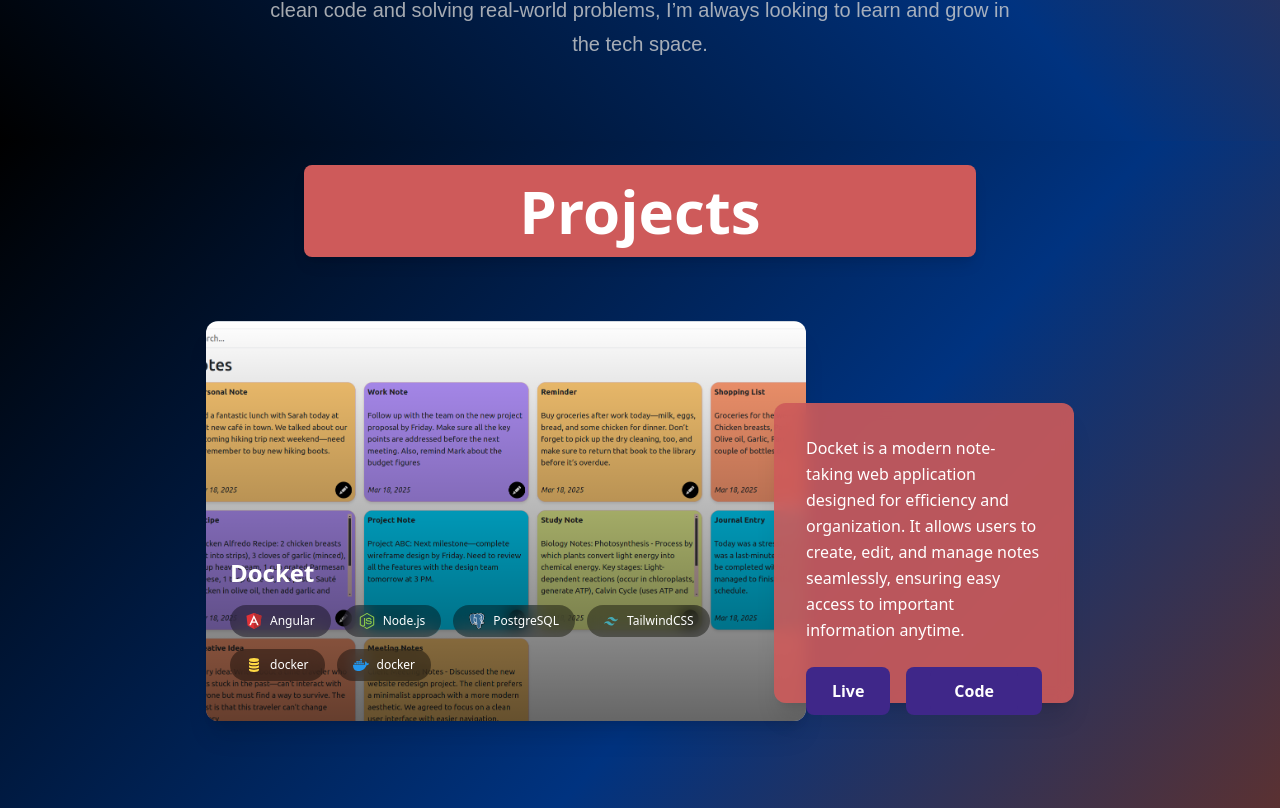
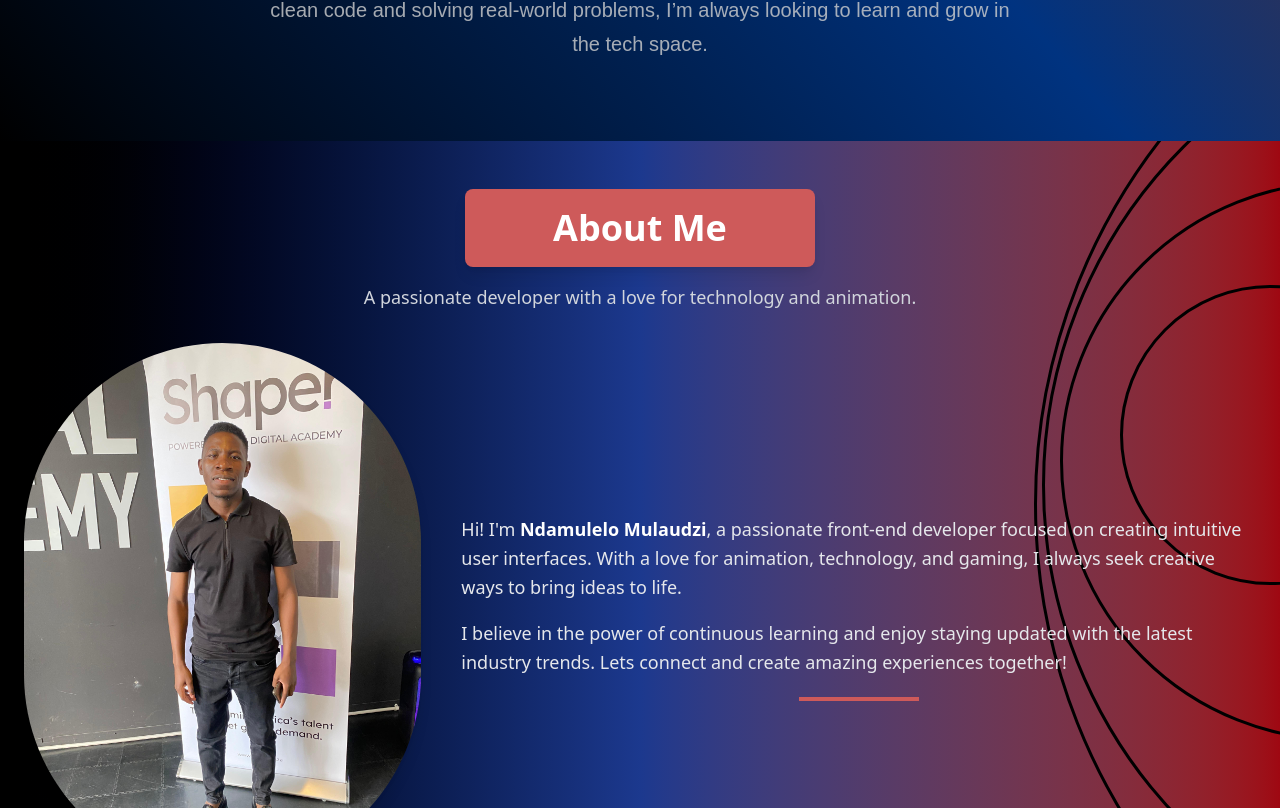
Before and after one commit to NdamuleloMulaudzi/portfolio, a Next.js app: page / in a window 1280 px wide. Shown: the part 992-1800 px from the top of the page. Built offline with nearby package versions, Linux system fonts and the light colour scheme.

Commit message:
no major

```diff
--- a/src/app/page.tsx
+++ b/src/app/page.tsx
@@ -1,3 +1,4 @@
+import About from "./pages/About";
 import Home from "./pages/Home";
 import Projects from "./pages/ProjectsList";
 
@@ -6,6 +7,7 @@ export default function Page() {
   return (
     <div>
       <Home />
+      <About />
       <Projects />
     </div>
   );
--- /dev/null
+++ b/src/app/pages/About.tsx
@@ -0,0 +1,56 @@
+import React from "react";
+import Image from "next/image";
+import "../styles/About.css";
+
+function About() {
+  return (
+    <div className="about-page min-h-screen bg-gradient-to-r from-black via-blue-900 to-red-800 relative">
+      <div className="circles">
+        <div className="circle one"></div>
+        <div className="circle two"></div>
+        <div className="circle three"></div>
+        <div className="circle four"></div>
+      </div>
+
+      <div className="container mx-auto px-6 py-12 text-white relative z-10">
+        <div className="about-header text-center mb-8">
+          <div className="project-header bg-[#CE5A5A] w-[350px] h-[78px] rounded-lg shadow-lg mx-auto flex items-center justify-center">
+            <h2 className="text-white text-4xl font-bold">About Me</h2>
+          </div>
+          <p className="text-lg text-gray-300 mt-4 font-light">
+            A passionate developer with a love for technology and animation.
+          </p>
+        </div>
+
+        <div className="about-content flex flex-col md:flex-row items-center gap-10">
+          <div className="about-image w-full md:w-1/3">
+            <Image
+              src="/me.jpeg"
+              alt="About Me"
+              width={455}
+              height={455}
+              className="rounded-full shadow-lg mx-auto"
+            />
+          </div>
+
+          <div className="about-details text-center md:text-left md:w-2/3">
+            <p className="text-lg text-gray-200 leading-relaxed">
+              Hi! I'm <span className="font-bold text-white">Ndamulelo Mulaudzi</span>, a passionate front-end developer focused on creating
+              intuitive user interfaces. With a love for animation, technology,
+              and gaming, I always seek creative ways to bring ideas to life.
+            </p>
+            <p className="mt-4 text-lg text-gray-200 leading-relaxed">
+              I believe in the power of continuous learning and enjoy staying
+              updated with the latest industry trends. Lets connect and create
+              amazing experiences together!
+            </p>
+
+            <div className="orange_line"></div>
+          </div>
+        </div>
+      </div>
+    </div>
+  );
+}
+
+export default About;
--- /dev/null
+++ b/src/app/pages/Contact.tsx
@@ -0,0 +1,9 @@
+import React from 'react'
+
+function Contact() {
+  return (
+    <div>Contact</div>
+  )
+}
+
+export default Contact
--- /dev/null
+++ b/src/app/pages/SKills.tsx
@@ -0,0 +1,9 @@
+import React from 'react'
+
+function SKills() {
+  return (
+    <div>SKills</div>
+  )
+}
+
+export default SKills
```
Also changed, not shown: public/me.jpeg (added), src/app/styles/About.css (added).
